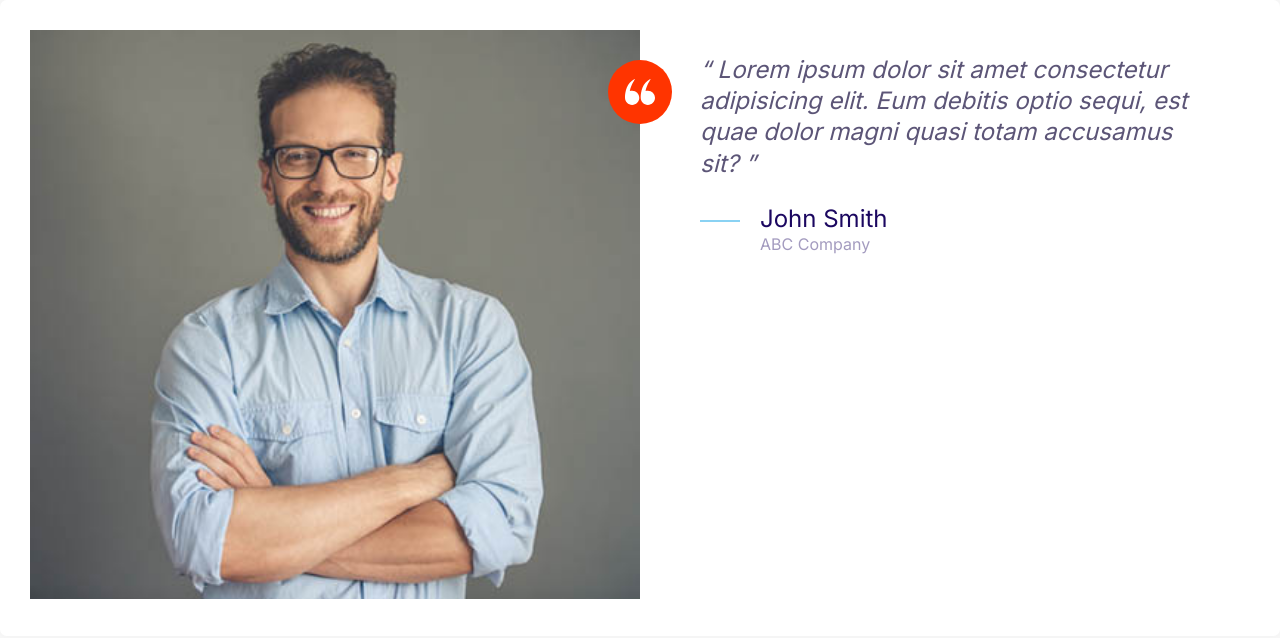
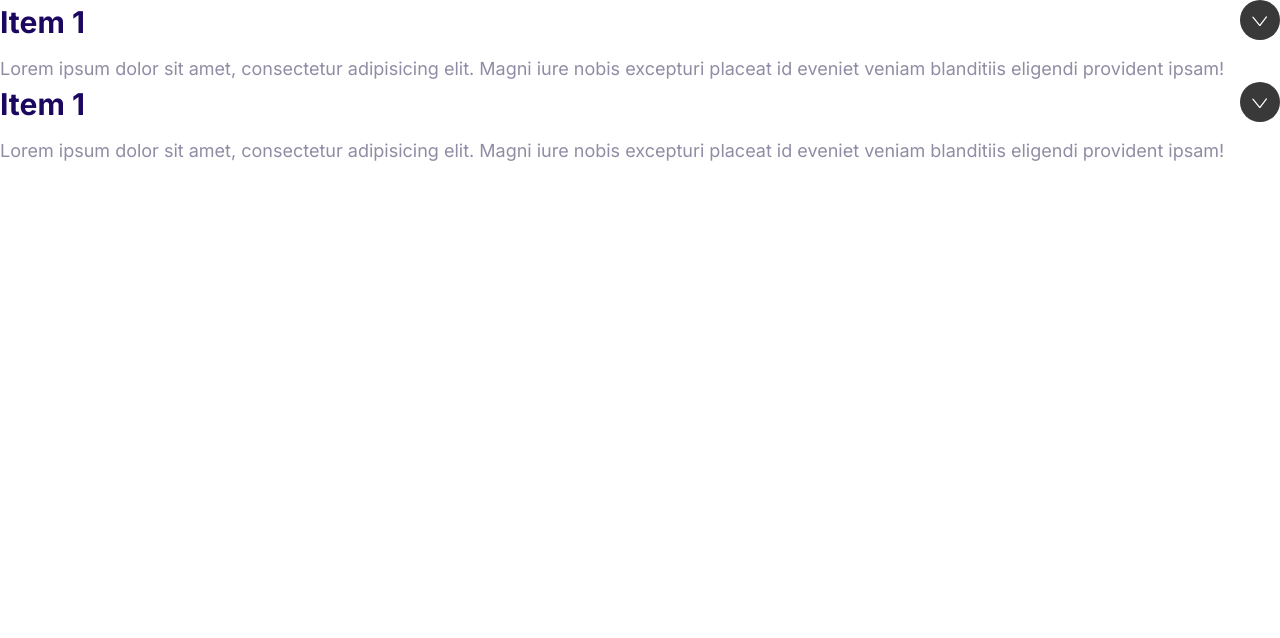
Before and after one commit to Jelon1211/scaling-octo-spork, a plain HTML site: page index.html in a window 1280 px wide. Drawn offline with Linux system fonts and the light colour scheme.

Commit message:
Build collapsibles, build js for it.

```diff
--- a/css/style.css
+++ b/css/style.css
@@ -165,7 +165,7 @@ a {
   height: 30px;
 }
 
-.icon-primary {
+.icon--primary {
   fill: var(--color-primary);
 }
 
@@ -231,6 +231,11 @@ a {
   background: #fff;
   color: var(--color-headings);
   border: 2px solid var(--color-headings);
+}
+
+.btn--stretched {
+  padding-left: 6rem;
+  padding-right: 6rem;
 }
 
 @media screen and (min-width: 1024px) {
@@ -457,3 +462,80 @@ a {
     margin-left: 6rem;
   }
 }
+
+/* Callouts */
+
+.callout {
+  padding: 2rem;
+  border-radius: 5px;
+}
+
+.callout--primary {
+  background: var(--color-primary);
+}
+
+.callout__heading {
+  color: #fff;
+  margin-top: 0;
+  font-size: 3rem;
+}
+
+.callout__text {
+  color: #fff;
+}
+
+.callout .btn {
+  justify-self: center;
+  align-self: center;
+}
+
+.callout__content {
+  text-align: center;
+}
+
+@media screen and (min-width: 768px) {
+  .callout .grid--1x2 {
+    grid-template-columns: 1fr auto;
+  }
+
+  .callout__content {
+    text-align: left;
+  }
+  .callout .btn {
+    justify-self: start;
+    margin: 0 2rem;
+  }
+}
+
+/* Collapsable */
+
+.collapsible__header {
+  display: flex;
+  justify-content: space-between;
+}
+
+.collapsible__heading {
+  margin-top: 0;
+  font-size: 3rem;
+}
+
+.collapsible__chevron {
+  transform: rotate(-90deg);
+  transition: transform 0.3s;
+}
+
+.collapsible__content {
+  max-height: 0;
+  overflow: hidden;
+  opacity: 0;
+  transition: all 0.3s;
+}
+
+.collapsible--expanded .collapsible__chevron {
+  transform: rotate(0);
+}
+
+.collapsible--expanded .collapsible__content {
+  max-height: 100vh;
+  opacity: 1;
+}
--- a/index.html
+++ b/index.html
@@ -15,36 +15,32 @@
     <title>Document</title>
   </head>
   <body>
-    <div class="card testimonial">
-      <div class="grid grid--1x2">
-        <div class="testimonial__image">
-          <img src="images/testimonial.jpg" alt="A happy, smiling customer" />
-          <span class="icon-container icon-container--accent">
-            <svg class="icon icon--white icon--small">
-              <use xlink:href="images/sprite.svg#quotes"></use>
-            </svg>
-          </span>
-        </div>
-        <blockquote class="quote">
-          <p class="quote__text">
-            Lorem ipsum dolor sit amet consectetur adipisicing elit. Eum debitis
-            optio sequi, est quae dolor magni quasi totam accusamus sit?
-          </p>
-          <footer>
-            <div class="media">
-              <div class="media__image quote__icon">
-                <svg class="icon icon-primary">
-                  <use xlink:href="images/sprite.svg#line"></use>
-                </svg>
-              </div>
-              <div class="media__body">
-                <h3 class="media__title quote__author">John Smith</h3>
-                <p class="quote__company">ABC Company</p>
-              </div>
-            </div>
-          </footer>
-        </blockquote>
+    <div class="collapsible collapsible--expanded">
+      <header class="collapsible__header">
+        <h2 class="collapsible__heading">Item 1</h2>
+        <svg class="icon icon--white collapsible__chevron">
+          <use xlink:href="images/sprite.svg#chevron"></use>
+        </svg>
+      </header>
+      <div class="collapsible__content">
+        Lorem ipsum dolor sit amet, consectetur adipisicing elit. Magni iure
+        nobis excepturi placeat id eveniet veniam blanditiis eligendi provident
+        ipsam!
       </div>
     </div>
+    <div class="collapsible collapsible--expanded">
+      <header class="collapsible__header">
+        <h2 class="collapsible__heading">Item 1</h2>
+        <svg class="icon icon--white collapsible__chevron">
+          <use xlink:href="images/sprite.svg#chevron"></use>
+        </svg>
+      </header>
+      <div class="collapsible__content">
+        Lorem ipsum dolor sit amet, consectetur adipisicing elit. Magni iure
+        nobis excepturi placeat id eveniet veniam blanditiis eligendi provident
+        ipsam!
+      </div>
+    </div>
+    <script src="js/main.js"></script>
   </body>
 </html>
--- /dev/null
+++ b/js/main.js
@@ -0,0 +1,6 @@
+const collapsibles = document.querySelectorAll(".collapsible");
+collapsibles.forEach((item) =>
+  item.addEventListener("click", function () {
+    this.classList.toggle("collapsible--expanded");
+  })
+);
```
Also changed, not shown: components/callouts.html (added, +13 -0 lines), components/collapsibles.html (added, +24 -0 lines).
